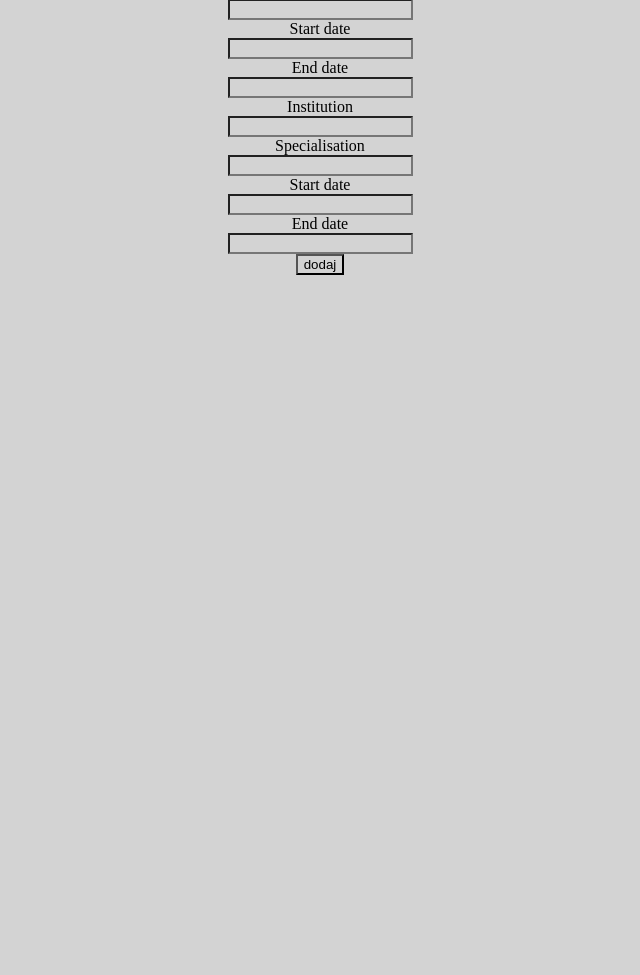
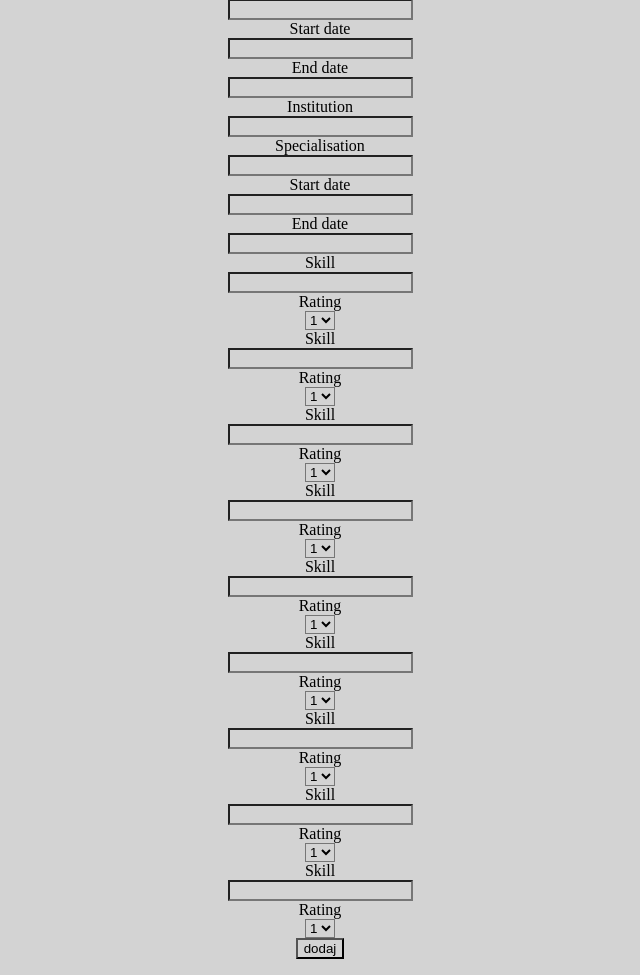
Before and after one commit to Piterr1995/Free-Resume-Builder, a Django app: page / in a window 1280 px wide. Shown: the part 2194-3169 px from the top of the page, without its empty margins (320-960 px from the left). Before the commit the page ends 2469 px from the top, so only its background shows below. Run offline with Django 3.2, Linux system fonts and the light colour scheme; parts of the project's set-up code (start-up, migrations or seed data) failed here and were passed over; some libraries are stand-ins or nearby versions.

Commit message:
Added skills and rating

```diff
--- a/myresume/tempresume/forms.py
+++ b/myresume/tempresume/forms.py
@@ -30,12 +30,11 @@ class EducationForm(forms.Form):
 
 class SkillForm(forms.Form):
     CHOICES = (
-        ('1', 1),
-        ('2', 2),
-        ('3', 3),
-        ('4', 4),
-        ('5', 5)
+        (1, 1),
+        (2, 2),
+        (3, 3),
+        (4, 4),
+        (5, 5)
     )
     skill = forms.CharField(max_length=30, required=False)
-    if not self.skill:
-        rating = forms.TypedChoiceField(choices=CHOICES, required=False)
+    rating = forms.TypedChoiceField(choices=CHOICES, required=False)
--- a/myresume/tempresume/templates/tempresume/index.html
+++ b/myresume/tempresume/templates/tempresume/index.html
@@ -27,12 +27,17 @@
             {{ experience_formset|crispy }}
             {{ experience_formset.media }}
 
+
         <!-- {{ education_formset.management_form }} -->
         <!-- {% for edu_form in education_formset %}
             {{ edu_form|crispy }}
         {% endfor %} -->
 
             {{ education_formset|crispy }}
+            {{ education_formset.media }}
+
+            {{ skill_formset|crispy }}
+
 
         {% csrf_token %}
         <input type="submit" value="dodaj">
--- a/myresume/tempresume/templates/tempresume/test.html
+++ b/myresume/tempresume/templates/tempresume/test.html
@@ -25,7 +25,7 @@
                         <div>{{ mobile }} <i  class="icon-phone-circled"></i></div>
                         <div>{{ email }} <i class="icon-mail-circled"></i></div>
                         <div>{{ address }} <i class="icon-home-circled"></i></div>
-                        <div>{{ postal_code }}, {{ city }} <i style="color: white" class="icon-home-circled"></i></div>
+                        <div>{{ postal_code }}, {{ city|title }} <i style="color: white" class="icon-home-circled"></i></div>
                     </div>
 
                 </div>
@@ -89,11 +89,11 @@
 
                             <div class="company_name_and_position">
                                 {% if values.institution != None %}
-                                <div class="company_or_institution">{{ values.company|upper }}</div>
+                                <div class="company_or_institution">{{ values.institution|upper }}</div>
                                 {% endif %}
 
                                 {% if values.specialisation != None %}
-                                <div class="position_or_specialisation">{{ values.position|title }}</div>
+                                <div class="position_or_specialisation">{{ values.specialisation|title }}</div>
                                 {% endif %}
                             </div>
                             <div class="experience_or_education_duration">
--- a/myresume/tempresume/views.py
+++ b/myresume/tempresume/views.py
@@ -1,5 +1,5 @@
 from django.shortcuts import render, redirect
-from .forms import PersonalInfoForm, ExperienceForm, EducationForm
+from .forms import PersonalInfoForm, ExperienceForm, EducationForm, SkillForm
 from django.http import HttpResponse, HttpResponseRedirect
 from redis import StrictRedis
 from django.conf import settings
@@ -20,6 +20,7 @@ r = StrictRedis(host=settings.REDIS_HOST,
 def index(request):
     ExperienceFormset = formset_factory(ExperienceForm, extra=9)
     EducationFormset = formset_factory(EducationForm, extra=4)
+    SkillFormset = formset_factory(SkillForm, extra=9)
 
     if request.method == "POST":
         #Personal info Form
@@ -31,7 +32,10 @@ def index(request):
         #Education formsset
         education_formset = EducationFormset(request.POST, prefix='education')
 
-        if personal_info_form.is_valid() and experience_formset.is_valid() and education_formset.is_valid():
+        #Skills formset
+        skill_formset = SkillFormset(request.POST, prefix="skill")
+
+        if personal_info_form.is_valid() and experience_formset.is_valid() and education_formset.is_valid() and skill_formset.is_valid():
 
             #Personal Info
             pi_cd = personal_info_form.cleaned_data
@@ -63,29 +67,27 @@ def index(request):
             data["Experience"] = {}
 
             for index, exp_form in enumerate(experience_formset):
+                # Assigning a variable to easily get data from forms
                 e = exp_form.cleaned_data
-                # print(exp_form.cleaned_data.get('company'))
-                if e.get('company'):
-                    company = str(e.get('company'))
-                else:
-                    company = None
-                if e.get('position'):
-                    position = str(e.get('position'))
-                else:
-                    position = None
-                if e.get('start_date'):
-                    start_date = str(e.get('start_date'))
-                else:
-                    start_date = None
-                if e.get('end_date'):
-                    end_date = str(e.get('end_date'))
-                else:
-                    end_date = None
 
-                if e.get('description'):
-                    description = str(e.get('description'))
-                else:
-                    description = None
+                # Fields from cleaned data dictionary
+                fields = ['company', 'position', 'start_date', 'end_date', 'description']
+
+                #Here we will add values for each of above fields
+                exp_variables = []
+
+                for field in fields:
+                    if e.get(field):
+                        exp_variables.append(str(e.get(field)))
+                    else:
+                        exp_variables.append(None)
+
+                # print(edu_variables)
+                company = exp_variables[0]
+                position = exp_variables[1]
+                start_date = exp_variables[2]
+                end_date = exp_variables[3]
+                description = exp_variables[4]
 
                 data['Experience'][f'{index}'] = {'company': company,
                                                 'position': position,
@@ -95,40 +97,31 @@ def index(request):
                                                 }
 
 
+
             data['Education'] = {}
 
+            for index, edu_form in enumerate(education_formset):
+                # Assigning a variable to easily get data from forms
+                e = edu_form.cleaned_data
 
-            for index, edu_form in enumerate(education_formset):
-                e = edu_form.cleaned_data
-                # print(index, edu_form.cleaned_data)
+                # Fields from cleaned data dictionary
+                fields = ['institution', 'specialisation', 'start_date', 'end_date', 'description']
 
-                fields = ['institution', 'specialisation', 'start_date', 'end_date']
+                #Here we will add values for each of above fields
+                edu_variables = []
+
                 for field in fields:
-                    if e.get('institution'):
-                        institution = str(e.get('institution'))
+                    if e.get(field):
+                        edu_variables.append(str(e.get(field)))
                     else:
-                        institution = None
+                        edu_variables.append(None)
 
-                    if e.get('specialisation'):
-                        specialisation = str(e.get('specialisation'))
-                    else:
-                        specialisation = None
-
-                    if e.get('start_date'):
-                        start_date = str(e.get('start_date'))
-                    else:
-                        start_date = None
-
-                    if e.get('end_date'):
-                        end_date = str(e.get('end_date'))
-                    else:
-                        end_date = None
-
-                    if e.get('description'):
-                        description = str(e.get('description'))
-                    else:
-                        description = None
-
+                # print(edu_variables)
+                institution = edu_variables[0]
+                specialisation = edu_variables[1]
+                start_date = edu_variables[2]
+                end_date = edu_variables[3]
+                description = edu_variables[4]
 
                 data['Education'][f'{index}'] = {'institution': institution,
                                                 'specialisation': specialisation,
@@ -136,6 +129,23 @@ def index(request):
                                                 'end_date': end_date,
                                                 'description': description,
                                         }
+
+            data['Skill'] = {}
+            for index, skill_form in enumerate(skill_formset):
+                s = skill_form.cleaned_data
+
+                if s.get('skill') and s.get('rating'):
+                    skill = s.get('skill')
+                    rating = int(s.get('rating'))
+                else:
+                    skill = None
+                    rating = None
+
+                data['Skill'][f'{index}'] = {
+                                            'skill': skill,
+                                            'rating': rating
+                }
+
 
             # print(data)
 
@@ -164,8 +174,11 @@ def index(request):
         # EducationFormset = formset_factory(EducationForm, extra=4)
         education_formset = EducationFormset(prefix='education')
 
+        #SkillFormset
+        skill_formset = SkillFormset(prefix="skill")
 
-    return render(request, 'tempresume/index.html', {'personal_info_form': personal_info_form, 'experience_formset': experience_formset, 'education_formset': education_formset})
+
+    return render(request, 'tempresume/index.html', {'personal_info_form': personal_info_form, 'experience_formset': experience_formset, 'education_formset': education_formset, 'skill_formset': skill_formset})
 
 
 
```
